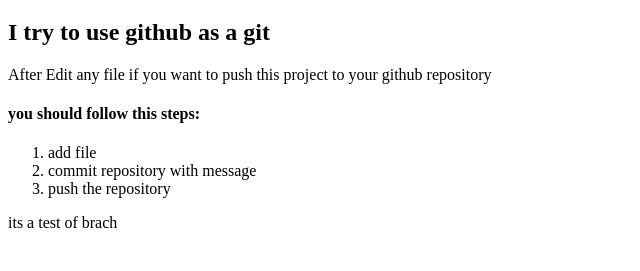
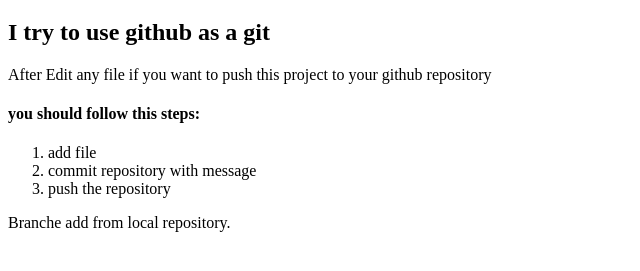
Before and after one commit to RHMaruf/Web-Development-Course, a plain HTML site: page index.html in a window 1280 px wide. Shown: the part 61-332 px from the top of the page, without its empty margins (0-640 px from the left). Drawn offline with Linux system fonts and the light colour scheme.

Commit message:
branche added

```diff
--- a/index.html
+++ b/index.html
@@ -10,15 +10,13 @@
     <h2>I try to use github as a git</h2>
     <p>After Edit any file if you want to push this project to your github repository</p>
     <h4><b>you should follow this steps:</b></h4>
-
     <ol>
         <li>add file</li>
         <li>commit repository with message</li>
         <li>push the repository</li>
     </ol>
-
-    <section>
-        its a test of brach
-    </section>
+    <p>
+        Branche add from local repository.
+    </p>
 </body>
 </html>
```
